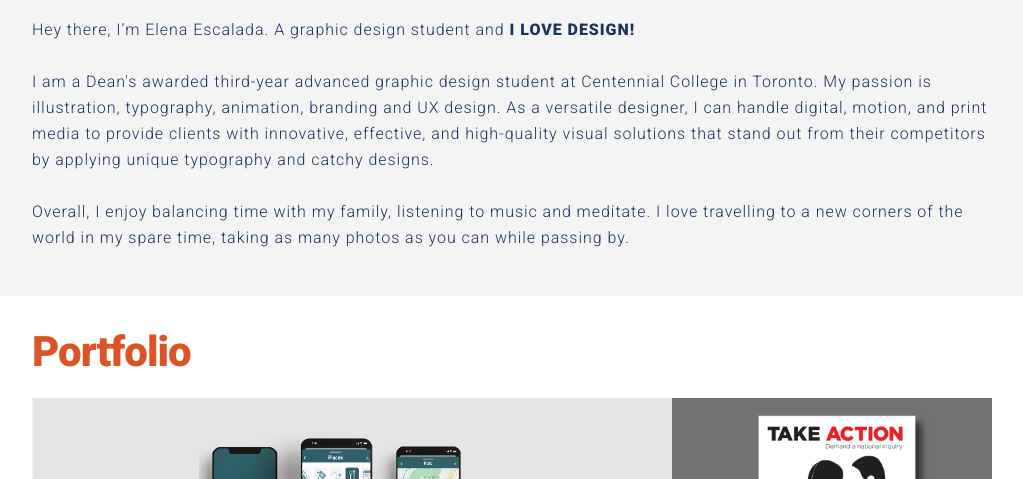
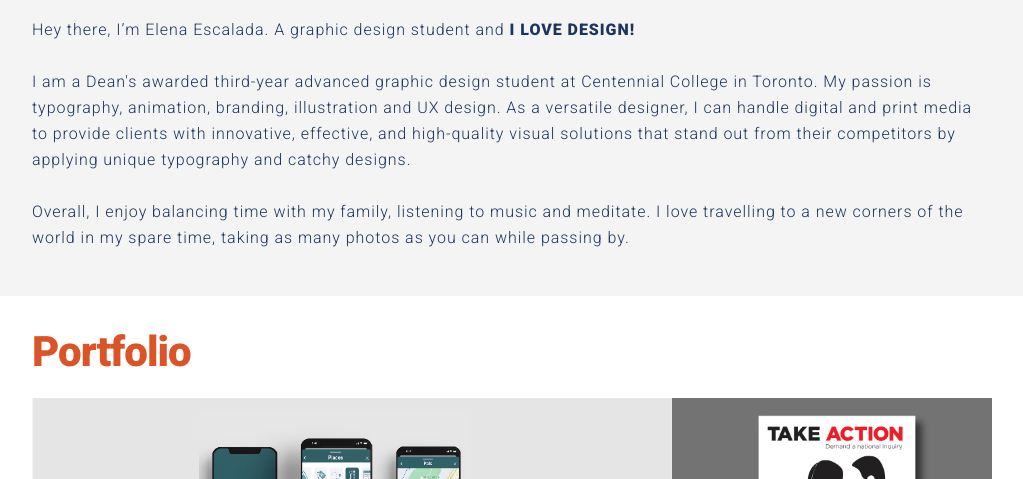
Before and after one commit to ElenaEscalada/portfolio, a plain HTML site: page index.html in a window 1280 px wide. Shown: the part 621-1100 px from the top of the page, without its empty margins (128-1151 px from the left). Drawn offline with Linux system fonts and the light colour scheme.

Commit message:
intro update

```diff
--- a/index.html
+++ b/index.html
@@ -83,7 +83,7 @@
     <div class="first-style-sec">
       <section id="about" class="contacts space-section container">
         <h2>About</h2>
-        <p>Hey there, I’m Elena Escalada. A graphic design student and <strong>I LOVE DESIGN!</strong> <br><br>I am a Dean's awarded third-year advanced graphic design student at Centennial College in Toronto. My passion is illustration, typography, animation, branding and UX design. As a versatile designer, I can handle digital, motion, and print media to provide clients with innovative, effective, and high-quality visual solutions that stand out from their competitors by applying unique typography and catchy designs.<br><br>
+        <p>Hey there, I’m Elena Escalada. A graphic design student and <strong>I LOVE DESIGN!</strong> <br><br>I am a Dean's awarded third-year advanced graphic design student at Centennial College in Toronto. My passion is typography, animation, branding, illustration and UX design. As a versatile designer, I can handle digital and print media to provide clients with innovative, effective, and high-quality visual solutions that stand out from their competitors by applying unique typography and catchy designs.<br><br>
           Overall, I enjoy balancing time with my family, listening to music and meditate. I love travelling to a new corners of the world in my spare time, taking as many photos as you can while passing by.</p>
       </section>
     </div>
```
